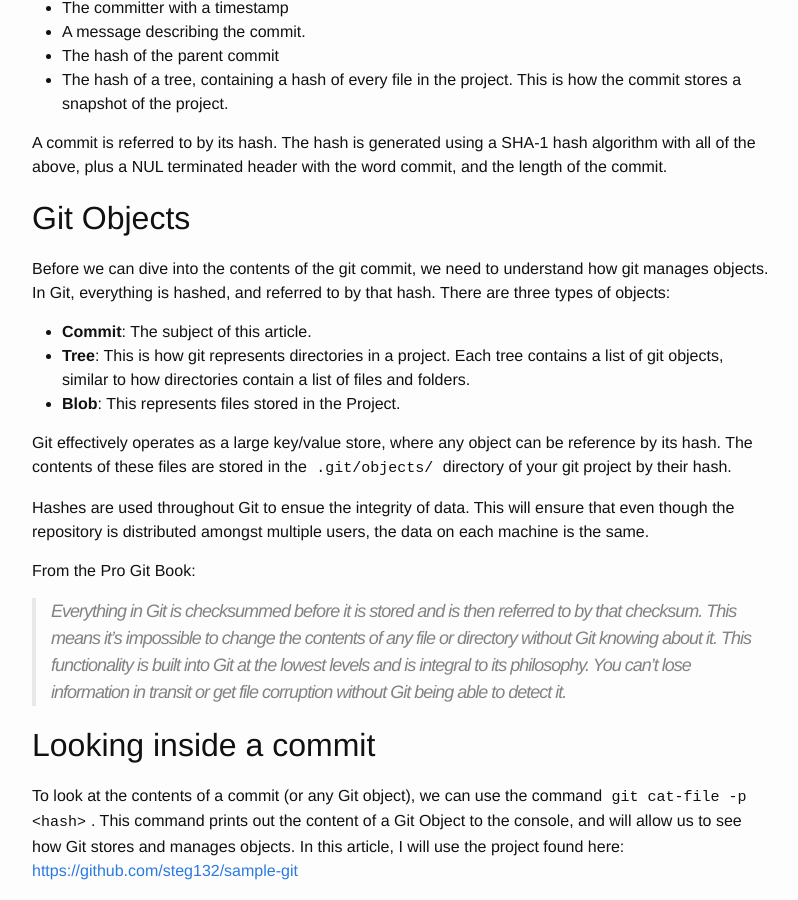
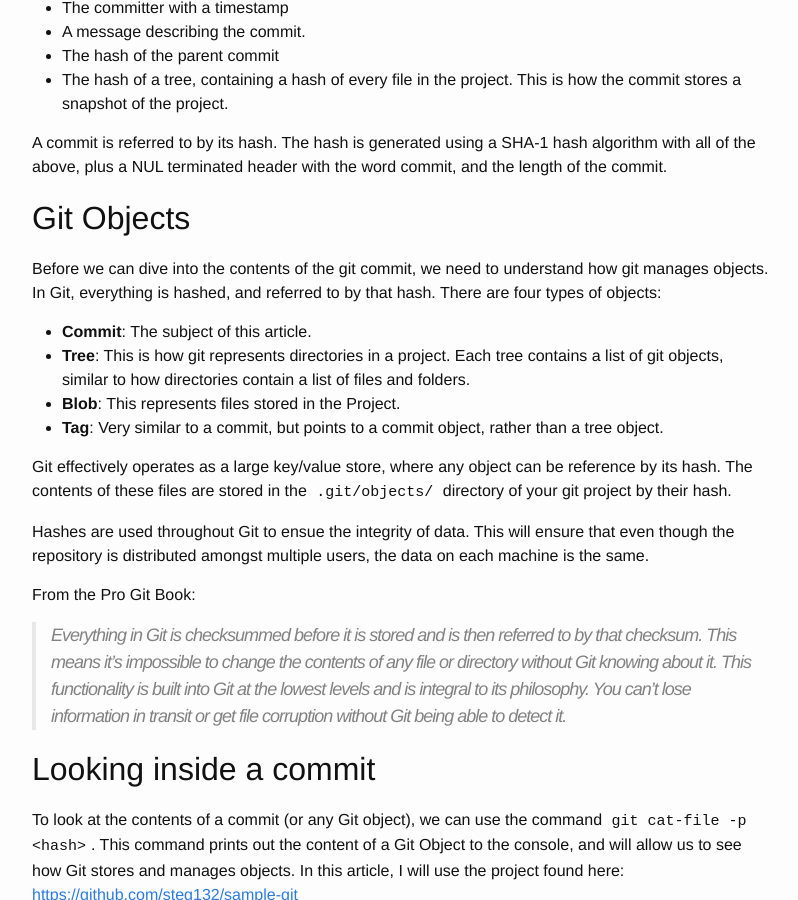
Before and after one commit to schustudios/schustudios.github.io, a Jekyll site: the page built from _posts/2019-08-03-Whats-In-A-Git-Commit.markdown, in a window 1280 px wide and 900 px high, scrolled down 393 px. Shown: the whole window, without its empty margins (238-1036 px from the left). Built offline with Jekyll 4.4.1, drawn with Linux system fonts in a browser that asks for light colours; nearby versions of some CDN libraries.

Commit message:
Adding tag to the list of git objects

```diff
--- a/_posts/2019-08-03-Whats-In-A-Git-Commit.markdown
+++ b/_posts/2019-08-03-Whats-In-A-Git-Commit.markdown
@@ -21,11 +21,12 @@ A commit is referred to by its hash. The hash is generated using a SHA-1 hash al
 
 ## Git Objects
 
-Before we can dive into the contents of the git commit, we need to understand how git manages objects. In Git, everything is hashed, and referred to by that hash. There are three types of objects:
+Before we can dive into the contents of the git commit, we need to understand how git manages objects. In Git, everything is hashed, and referred to by that hash. There are four types of objects:
 
 - **Commit**:  The subject of this article.
 - **Tree**: This is how git represents directories in a project. Each tree contains a list of git objects, similar to how directories contain a list of files and folders.
 - **Blob**: This represents files stored in the Project.
+- **Tag**: Very similar to a commit, but points to a commit object, rather than a tree object.
 
 Git effectively operates as a large key/value store, where any object can be reference by its hash. The contents of these files are stored in the `.git/objects/` directory of your git project by their hash.
 
```
